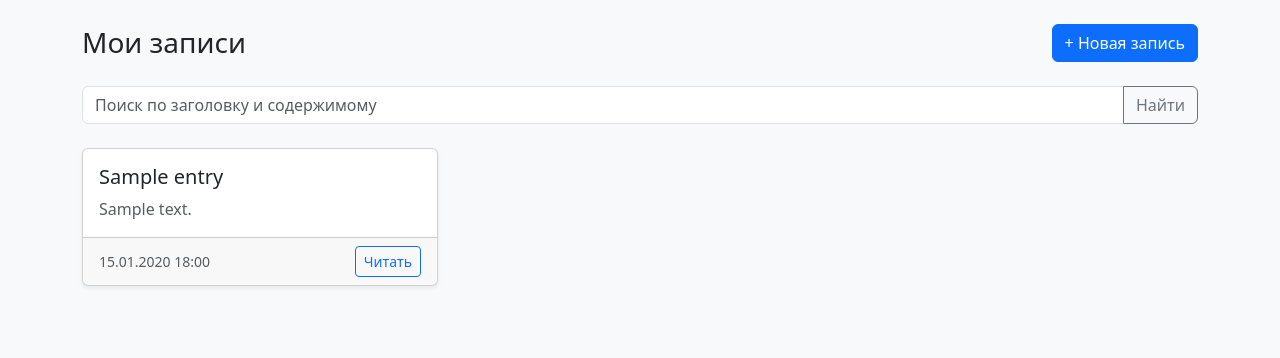
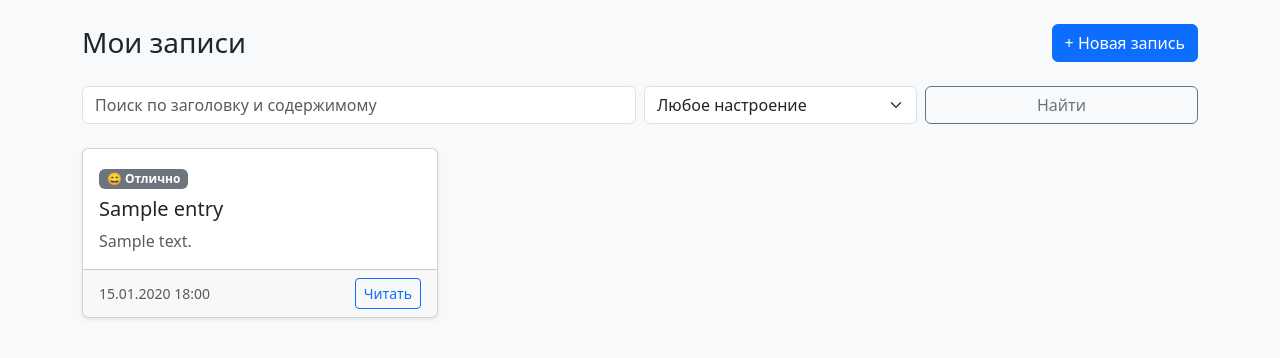
Before and after one commit to VladimirinChina/diary, a Django app: page / in a window 1280 px wide. Shown: the part 56-414 px from the top of the page. Run offline with Django 5.2, Linux system fonts and the light colour scheme; a user stored in the database is signed in; tables that the repository leaves empty hold one stand-in row (values such as "Sample post").

Commit message:
Add mood field with filter and tests

```diff
--- a/entries/admin.py
+++ b/entries/admin.py
@@ -5,6 +5,6 @@ from .models import Entry
 
 @admin.register(Entry)
 class EntryAdmin(admin.ModelAdmin):
-    list_display = ("title", "author", "created_at", "updated_at")
-    list_filter = ("author", "created_at")
+    list_display = ("title", "author", "mood", "created_at", "updated_at")
+    list_filter = ("author", "mood", "created_at")
     search_fields = ("title", "content")
--- a/entries/forms.py
+++ b/entries/forms.py
@@ -6,8 +6,9 @@ from .models import Entry
 class EntryForm(forms.ModelForm):
     class Meta:
         model = Entry
-        fields = ("title", "content")
+        fields = ("title", "mood", "content")
         widgets = {
             "title": forms.TextInput(attrs={"class": "form-control"}),
+            "mood": forms.Select(attrs={"class": "form-select"}),
             "content": forms.Textarea(attrs={"class": "form-control", "rows": 10}),
         }
--- a/entries/models.py
+++ b/entries/models.py
@@ -1,6 +1,15 @@
 from django.conf import settings
 from django.db import models
 from django.urls import reverse
+
+
+class Mood(models.TextChoices):
+    GREAT = "great", "😄 Отлично"
+    GOOD = "good", "🙂 Хорошо"
+    NEUTRAL = "neutral", "😐 Нормально"
+    SAD = "sad", "😢 Грустно"
+    ANXIOUS = "anxious", "😰 Тревожно"
+    ANGRY = "angry", "😠 Злюсь"
 
 
 class Entry(models.Model):
@@ -12,6 +21,12 @@ class Entry(models.Model):
     )
     title = models.CharField(max_length=200, verbose_name="Заголовок")
     content = models.TextField(verbose_name="Содержимое")
+    mood = models.CharField(
+        max_length=10,
+        choices=Mood.choices,
+        default=Mood.NEUTRAL,
+        verbose_name="Настроение",
+    )
     created_at = models.DateTimeField(auto_now_add=True, verbose_name="Создана")
     updated_at = models.DateTimeField(auto_now=True, verbose_name="Изменена")
 
--- a/entries/templates/entries/entry_detail.html
+++ b/entries/templates/entries/entry_detail.html
@@ -4,6 +4,7 @@
 <div class="card shadow-sm">
     <div class="card-body p-4">
         <h1 class="h3">{{ object.title }}</h1>
+        <span class="badge text-bg-primary mb-2">{{ object.get_mood_display }}</span>
         <p class="text-muted">
             Создана: {{ object.created_at|date:"d.m.Y H:i" }}
             {% if object.updated_at|date:"d.m.Y H:i" != object.created_at|date:"d.m.Y H:i" %}
--- a/entries/templates/entries/entry_list.html
+++ b/entries/templates/entries/entry_list.html
@@ -6,13 +6,25 @@
     <a href="{% url 'entries:create' %}" class="btn btn-primary">+ Новая запись</a>
 </div>
 
-<form method="get" class="input-group mb-4">
-    <input type="search" name="q" value="{{ query }}" class="form-control"
-           placeholder="Поиск по заголовку и содержимому">
-    <button class="btn btn-outline-secondary" type="submit">Найти</button>
-    {% if query %}
-        <a href="{% url 'entries:list' %}" class="btn btn-outline-danger">Сбросить</a>
-    {% endif %}
+<form method="get" class="row g-2 mb-4">
+    <div class="col-md-6">
+        <input type="search" name="q" value="{{ query }}" class="form-control"
+               placeholder="Поиск по заголовку и содержимому">
+    </div>
+    <div class="col-md-3">
+        <select name="mood" class="form-select">
+            <option value="">Любое настроение</option>
+            {% for value, label in moods %}
+                <option value="{{ value }}" {% if value == mood %}selected{% endif %}>{{ label }}</option>
+            {% endfor %}
+        </select>
+    </div>
+    <div class="col-md-3 d-flex gap-2">
+        <button class="btn btn-outline-secondary flex-fill" type="submit">Найти</button>
+        {% if query or mood %}
+            <a href="{% url 'entries:list' %}" class="btn btn-outline-danger">Сбросить</a>
+        {% endif %}
+    </div>
 </form>
 
 {% if entries %}
@@ -21,6 +33,7 @@
             <div class="col-md-6 col-lg-4">
                 <div class="card h-100 shadow-sm">
                     <div class="card-body">
+                        <span class="badge text-bg-secondary mb-2">{{ entry.get_mood_display }}</span>
                         <h5 class="card-title">{{ entry.title }}</h5>
                         <p class="card-text text-muted">{{ entry.content|truncatechars:120 }}</p>
                     </div>
@@ -38,7 +51,7 @@
             <ul class="pagination justify-content-center">
                 {% if page_obj.has_previous %}
                     <li class="page-item">
-                        <a class="page-link" href="?page={{ page_obj.previous_page_number }}{% if query %}&q={{ query }}{% endif %}">Назад</a>
+                        <a class="page-link" href="?page={{ page_obj.previous_page_number }}{% if query %}&q={{ query }}{% endif %}{% if mood %}&mood={{ mood }}{% endif %}">Назад</a>
                     </li>
                 {% endif %}
                 <li class="page-item disabled">
@@ -46,7 +59,7 @@
                 </li>
                 {% if page_obj.has_next %}
                     <li class="page-item">
-                        <a class="page-link" href="?page={{ page_obj.next_page_number }}{% if query %}&q={{ query }}{% endif %}">Вперёд</a>
+                        <a class="page-link" href="?page={{ page_obj.next_page_number }}{% if query %}&q={{ query }}{% endif %}{% if mood %}&mood={{ mood }}{% endif %}">Вперёд</a>
                     </li>
                 {% endif %}
             </ul>
@@ -54,7 +67,7 @@
     {% endif %}
 {% else %}
     <div class="alert alert-info">
-        {% if query %}По запросу «{{ query }}» ничего не найдено.{% else %}У вас пока нет записей.{% endif %}
+        {% if query or mood %}По вашему запросу ничего не найдено.{% else %}У вас пока нет записей.{% endif %}
     </div>
 {% endif %}
 {% endblock %}
--- a/entries/views.py
+++ b/entries/views.py
@@ -15,7 +15,7 @@ from django.views.generic import (
 )
 
 from .forms import EntryForm
-from .models import Entry
+from .models import Entry, Mood
 
 
 class OwnerQuerysetMixin(LoginRequiredMixin):
@@ -35,16 +35,23 @@ class EntryListView(OwnerQuerysetMixin, ListView):
     context_object_name = "entries"
     paginate_by = 9
 
-    def get_queryset(self) -> QuerySet:
+    def get_queryset(self) -> QuerySet[Entry]:
         queryset = super().get_queryset()
         query = self.request.GET.get("q", "").strip()
         if query:
-            queryset = queryset.filter(Q(title__icontains=query) | Q(content__icontains=query))
+            queryset = queryset.filter(
+                Q(title__icontains=query) | Q(content__icontains=query)
+            )
+        mood = self.request.GET.get("mood", "")
+        if mood in Mood.values:
+            queryset = queryset.filter(mood=mood)
         return queryset
 
     def get_context_data(self, **kwargs: Any) -> dict[str, Any]:
         context = super().get_context_data(**kwargs)
         context["query"] = self.request.GET.get("q", "").strip()
+        context["mood"] = self.request.GET.get("mood", "")
+        context["moods"] = Mood.choices
         return context
 
 
```
Also changed, not shown: entries/tests.py (+13 -1 lines), README.md, entries/migrations/0002_entry_mood.py (added).
